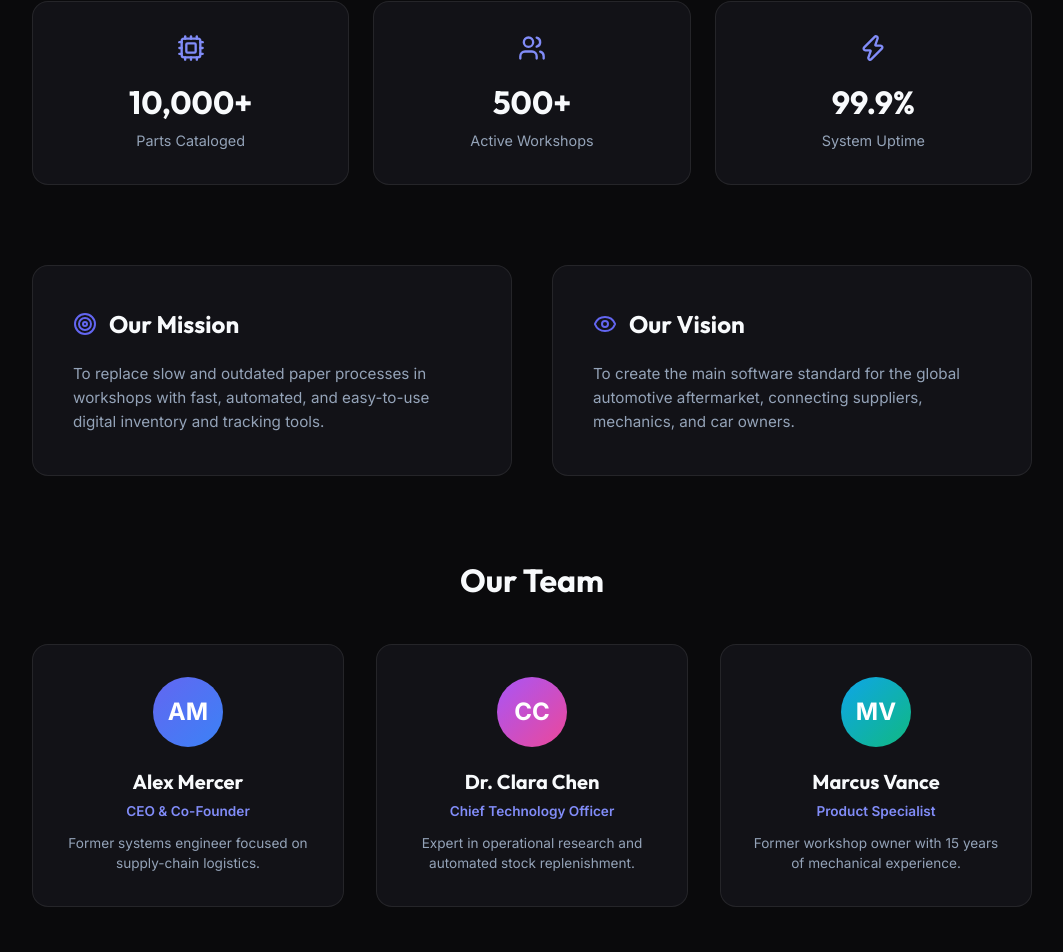
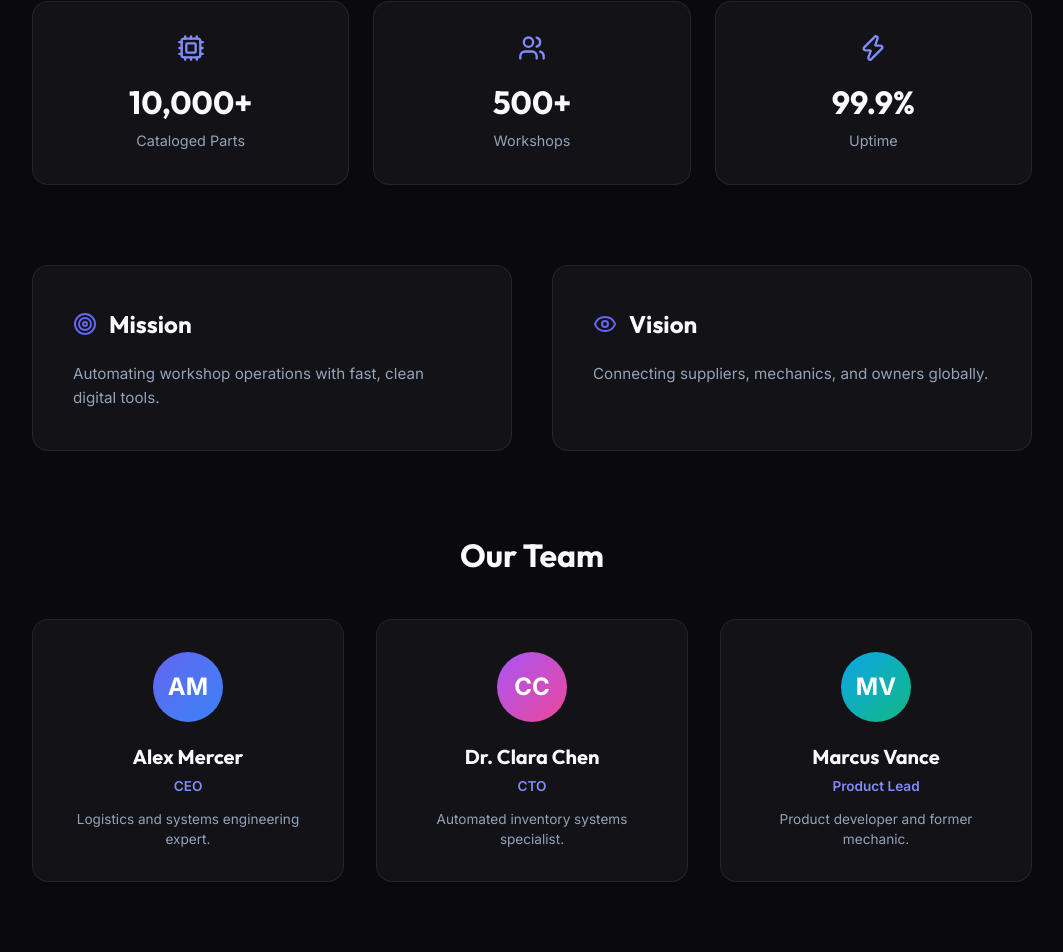
Before and after one commit to aastha0077/PartSphere_FE, a React (Vite) app: page /about in a window 1280 px wide. Shown: the part 458-1410 px from the top of the page, without its empty margins (108-1171 px from the left). Built offline with nearby package versions, Linux system fonts and the light colour scheme.

Commit message:
Improve about us page

```diff
--- a/src/pages/customer/Portal.tsx
+++ b/src/pages/customer/Portal.tsx
@@ -276,18 +276,18 @@ const CustomerPortal = () => {
         gap: '1.5rem'
       }}>
         <div>
-          <span style={{ fontSize: '0.85rem', color: 'var(--accent-secondary)', fontWeight: '800', textTransform: 'uppercase', letterSpacing: '0.05em' }}>CUSTOMER DASHBOARD</span>
+          <span style={{ fontSize: '0.85rem', color: 'var(--accent-secondary)', fontWeight: '800', textTransform: 'uppercase', letterSpacing: '0.05em' }}>DASHBOARD</span>
           <h1 style={{ fontSize: '2.3rem', fontWeight: '900', marginTop: '0.25rem', letterSpacing: '-0.02em', color: 'white' }}>
-            Welcome back, <span className="text-gradient">{(history as any)?.customer?.name || 'Valued Client'}</span>!
+            Hello, <span className="text-gradient">{(history as any)?.customer?.name || 'Client'}</span>!
           </h1>
           <p style={{ color: 'var(--text-secondary)', marginTop: '0.5rem', fontSize: '1rem' }}>
-            Manage your garage, view service history, and order premium parts at discounted loyalty rates.
+            Track your vehicles, service history, and order premium parts.
           </p>
         </div>
 
         <div style={{ display: 'flex', gap: '1rem', alignItems: 'center', flexWrap: 'wrap' }}>
           <button onClick={() => setIsBookingOpen(true)} style={{ padding: '12px 24px', background: 'var(--accent-gradient)', color: 'white', borderRadius: '12px', display: 'flex', alignItems: 'center', gap: '8px', fontWeight: '700', boxShadow: '0 8px 20px -8px rgba(99, 102, 241, 0.6)' }}>
-            <Calendar size={18} /> Schedule Service
+            <Calendar size={18} /> Book Service
           </button>
 
           <button onClick={() => setIsCartOpen(true)} className="glass" style={{ padding: '12px 20px', color: 'white', borderRadius: '12px', position: 'relative', border: '1px solid var(--glass-border)', display: 'flex', alignItems: 'center', gap: '8px', fontWeight: '700' }}>
--- a/src/pages/public/About.tsx
+++ b/src/pages/public/About.tsx
@@ -57,19 +57,19 @@ const About = () => {
           <div className="glass-card" style={{ textAlign: 'center', padding: '2rem' }}>
             <div style={{ color: 'var(--accent-secondary)', display: 'inline-flex', marginBottom: '1rem' }}><Cpu size={28} /></div>
             <h3 style={{ fontSize: '2rem', fontWeight: 800, marginBottom: '0.25rem' }}>10,000+</h3>
-            <p style={{ color: 'var(--text-secondary)', fontSize: '0.9rem', margin: 0 }}>Parts Cataloged</p>
+            <p style={{ color: 'var(--text-secondary)', fontSize: '0.9rem', margin: 0 }}>Cataloged Parts</p>
           </div>
 
           <div className="glass-card" style={{ textAlign: 'center', padding: '2rem' }}>
             <div style={{ color: 'var(--accent-secondary)', display: 'inline-flex', marginBottom: '1rem' }}><Users size={28} /></div>
             <h3 style={{ fontSize: '2rem', fontWeight: 800, marginBottom: '0.25rem' }}>500+</h3>
-            <p style={{ color: 'var(--text-secondary)', fontSize: '0.9rem', margin: 0 }}>Active Workshops</p>
+            <p style={{ color: 'var(--text-secondary)', fontSize: '0.9rem', margin: 0 }}>Workshops</p>
           </div>
 
           <div className="glass-card" style={{ textAlign: 'center', padding: '2rem' }}>
             <div style={{ color: 'var(--accent-secondary)', display: 'inline-flex', marginBottom: '1rem' }}><Zap size={28} /></div>
             <h3 style={{ fontSize: '2rem', fontWeight: 800, marginBottom: '0.25rem' }}>99.9%</h3>
-            <p style={{ color: 'var(--text-secondary)', fontSize: '0.9rem', margin: 0 }}>System Uptime</p>
+            <p style={{ color: 'var(--text-secondary)', fontSize: '0.9rem', margin: 0 }}>Uptime</p>
           </div>
         </section>
 
@@ -83,20 +83,20 @@ const About = () => {
           <div className="glass-card" style={{ padding: '2.5rem' }}>
             <div style={{ display: 'flex', alignItems: 'center', gap: '12px', marginBottom: '1.25rem' }}>
               <div style={{ color: 'var(--accent-primary)' }}><Target size={24} /></div>
-              <h2 style={{ fontSize: '1.5rem', fontWeight: 700, margin: 0 }}>Our Mission</h2>
+              <h2 style={{ fontSize: '1.5rem', fontWeight: 700, margin: 0 }}>Mission</h2>
             </div>
             <p style={{ color: 'var(--text-secondary)', lineHeight: 1.6, margin: 0, fontSize: '0.95rem' }}>
-              To replace slow and outdated paper processes in workshops with fast, automated, and easy-to-use digital inventory and tracking tools.
+              Automating workshop operations with fast, clean digital tools.
             </p>
           </div>
 
           <div className="glass-card" style={{ padding: '2.5rem' }}>
             <div style={{ display: 'flex', alignItems: 'center', gap: '12px', marginBottom: '1.25rem' }}>
               <div style={{ color: 'var(--accent-primary)' }}><Eye size={24} /></div>
-              <h2 style={{ fontSize: '1.5rem', fontWeight: 700, margin: 0 }}>Our Vision</h2>
+              <h2 style={{ fontSize: '1.5rem', fontWeight: 700, margin: 0 }}>Vision</h2>
             </div>
             <p style={{ color: 'var(--text-secondary)', lineHeight: 1.6, margin: 0, fontSize: '0.95rem' }}>
-              To create the main software standard for the global automotive aftermarket, connecting suppliers, mechanics, and car owners.
+              Connecting suppliers, mechanics, and owners globally.
             </p>
           </div>
         </section>
@@ -126,8 +126,8 @@ const About = () => {
                 AM
               </div>
               <h3 style={{ fontSize: '1.25rem', fontWeight: 700, marginBottom: '0.25rem' }}>Alex Mercer</h3>
-              <p style={{ color: 'var(--accent-secondary)', fontSize: '0.85rem', fontWeight: 600, marginBottom: '0.75rem' }}>CEO & Co-Founder</p>
-              <p style={{ color: 'var(--text-secondary)', fontSize: '0.85rem', margin: 0, lineHeight: 1.5 }}>Former systems engineer focused on supply-chain logistics.</p>
+              <p style={{ color: 'var(--accent-secondary)', fontSize: '0.85rem', fontWeight: 600, marginBottom: '0.75rem' }}>CEO</p>
+              <p style={{ color: 'var(--text-secondary)', fontSize: '0.85rem', margin: 0, lineHeight: 1.5 }}>Logistics and systems engineering expert.</p>
             </div>
 
             <div className="glass-card" style={{ textAlign: 'center', padding: '2rem' }}>
@@ -147,8 +147,8 @@ const About = () => {
                 CC
               </div>
               <h3 style={{ fontSize: '1.25rem', fontWeight: 700, marginBottom: '0.25rem' }}>Dr. Clara Chen</h3>
-              <p style={{ color: 'var(--accent-secondary)', fontSize: '0.85rem', fontWeight: 600, marginBottom: '0.75rem' }}>Chief Technology Officer</p>
-              <p style={{ color: 'var(--text-secondary)', fontSize: '0.85rem', margin: 0, lineHeight: 1.5 }}>Expert in operational research and automated stock replenishment.</p>
+              <p style={{ color: 'var(--accent-secondary)', fontSize: '0.85rem', fontWeight: 600, marginBottom: '0.75rem' }}>CTO</p>
+              <p style={{ color: 'var(--text-secondary)', fontSize: '0.85rem', margin: 0, lineHeight: 1.5 }}>Automated inventory systems specialist.</p>
             </div>
 
             <div className="glass-card" style={{ textAlign: 'center', padding: '2rem' }}>
@@ -168,8 +168,8 @@ const About = () => {
                 MV
               </div>
               <h3 style={{ fontSize: '1.25rem', fontWeight: 700, marginBottom: '0.25rem' }}>Marcus Vance</h3>
-              <p style={{ color: 'var(--accent-secondary)', fontSize: '0.85rem', fontWeight: 600, marginBottom: '0.75rem' }}>Product Specialist</p>
-              <p style={{ color: 'var(--text-secondary)', fontSize: '0.85rem', margin: 0, lineHeight: 1.5 }}>Former workshop owner with 15 years of mechanical experience.</p>
+              <p style={{ color: 'var(--accent-secondary)', fontSize: '0.85rem', fontWeight: 600, marginBottom: '0.75rem' }}>Product Lead</p>
+              <p style={{ color: 'var(--text-secondary)', fontSize: '0.85rem', margin: 0, lineHeight: 1.5 }}>Product developer and former mechanic.</p>
             </div>
           </div>
         </section>
@@ -195,14 +195,14 @@ const About = () => {
               <div style={{ color: 'var(--accent-secondary)' }}><MapPin size={20} /></div>
               <div>
                 <div style={{ fontSize: '0.75rem', color: 'var(--text-muted)' }}>Locations</div>
-                <span style={{ fontSize: '0.95rem', color: 'white', fontWeight: 600 }}>Silicon Valley & Munich</span>
+                <span style={{ fontSize: '0.95rem', color: 'white', fontWeight: 600 }}>US & Europe</span>
               </div>
             </div>
 
             <div style={{ display: 'flex', alignItems: 'center', gap: '12px' }}>
               <div style={{ color: 'var(--accent-secondary)' }}><Clock size={20} /></div>
               <div>
-                <div style={{ fontSize: '0.75rem', color: 'var(--text-muted)' }}>Support Hours</div>
+                <div style={{ fontSize: '0.75rem', color: 'var(--text-muted)' }}>Support</div>
                 <span style={{ fontSize: '0.95rem', color: 'white', fontWeight: 600 }}>Mon - Fri, 9 AM - 6 PM</span>
               </div>
             </div>
```
